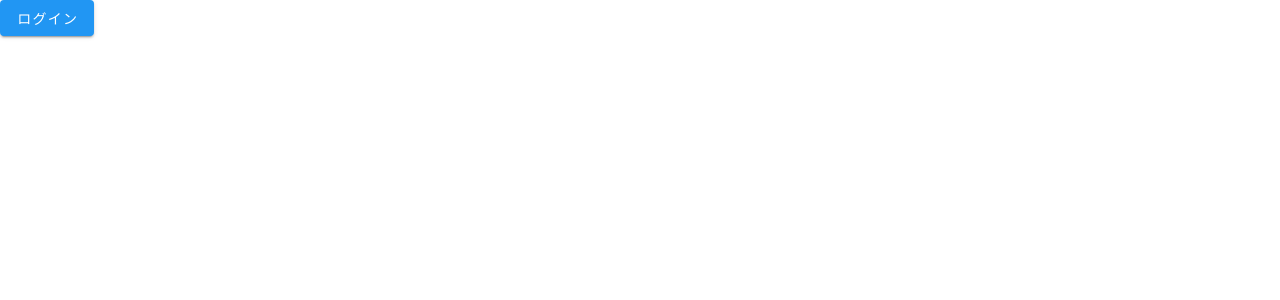
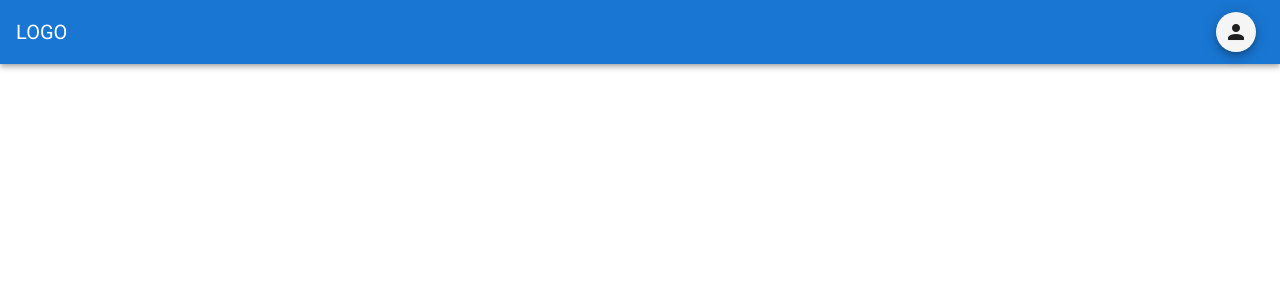
Before and after one commit to kosuke-codeman3/vuetifyPage, a Vue app: page / in a window 1280 px wide. Shown: the top 300 px of the page. Built offline with nearby package versions, Linux system fonts and the light colour scheme.

Commit message:
feat:headerの作成

```diff
--- a/src/components/pages/home/index.vue
+++ b/src/components/pages/home/index.vue
@@ -1,7 +1,15 @@
-<!--ソースもと-->
-<!--https://reffect.co.jp/vue/vuetify-first-time-->
 <template>
-  <v-btn class="info" @click="submit">ログイン</v-btn>
+  <v-app>
+    <div>
+      <v-app-bar color="primary">
+        <v-toolbar-title class="white--text">LOGO</v-toolbar-title>
+        <v-spacer></v-spacer>
+        <v-btn class="mx-2" fab light small>
+          <v-icon light class="text-right">mdi-account</v-icon>
+        </v-btn>
+      </v-app-bar>
+    </div>
+  </v-app>
 </template>
 
 <script>
```
